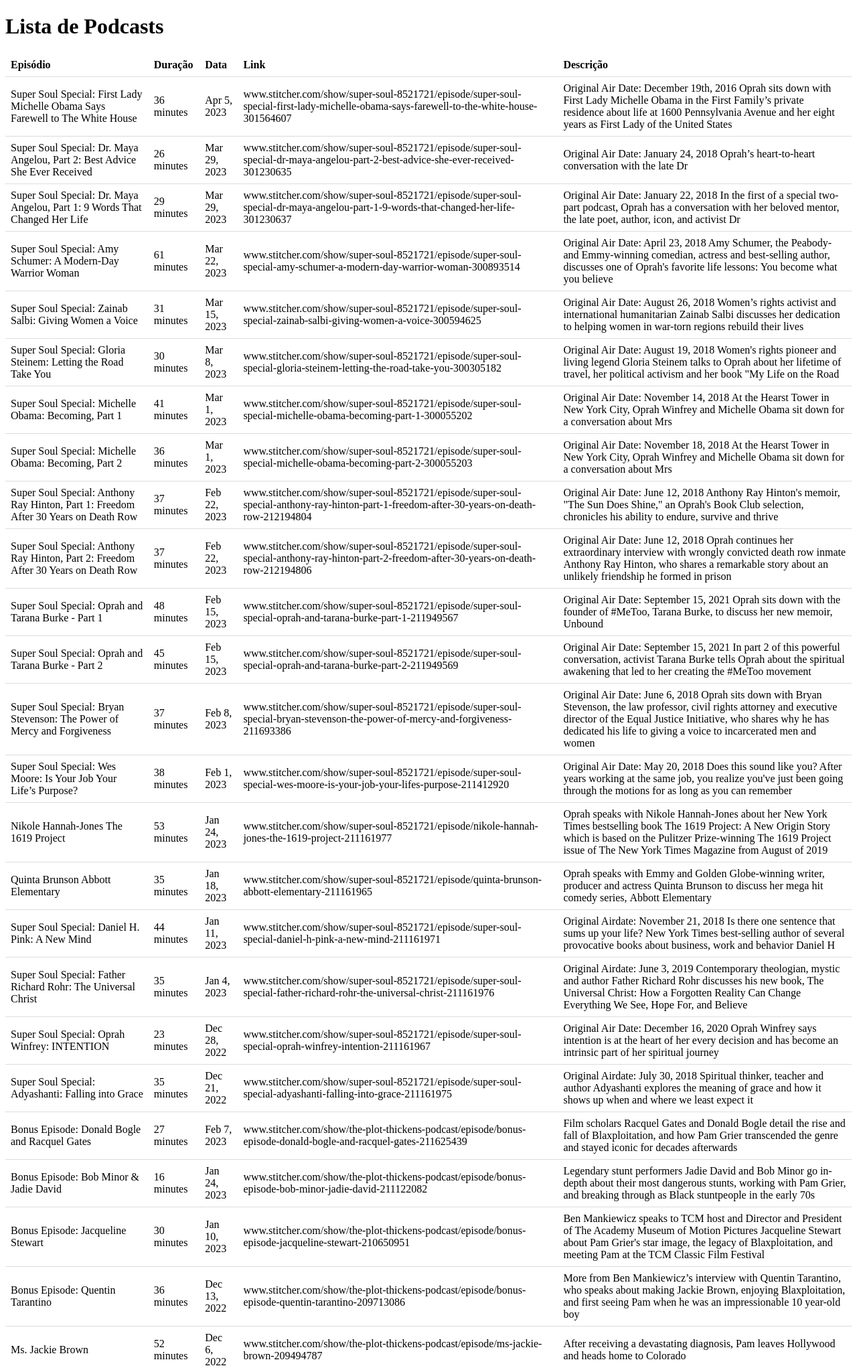
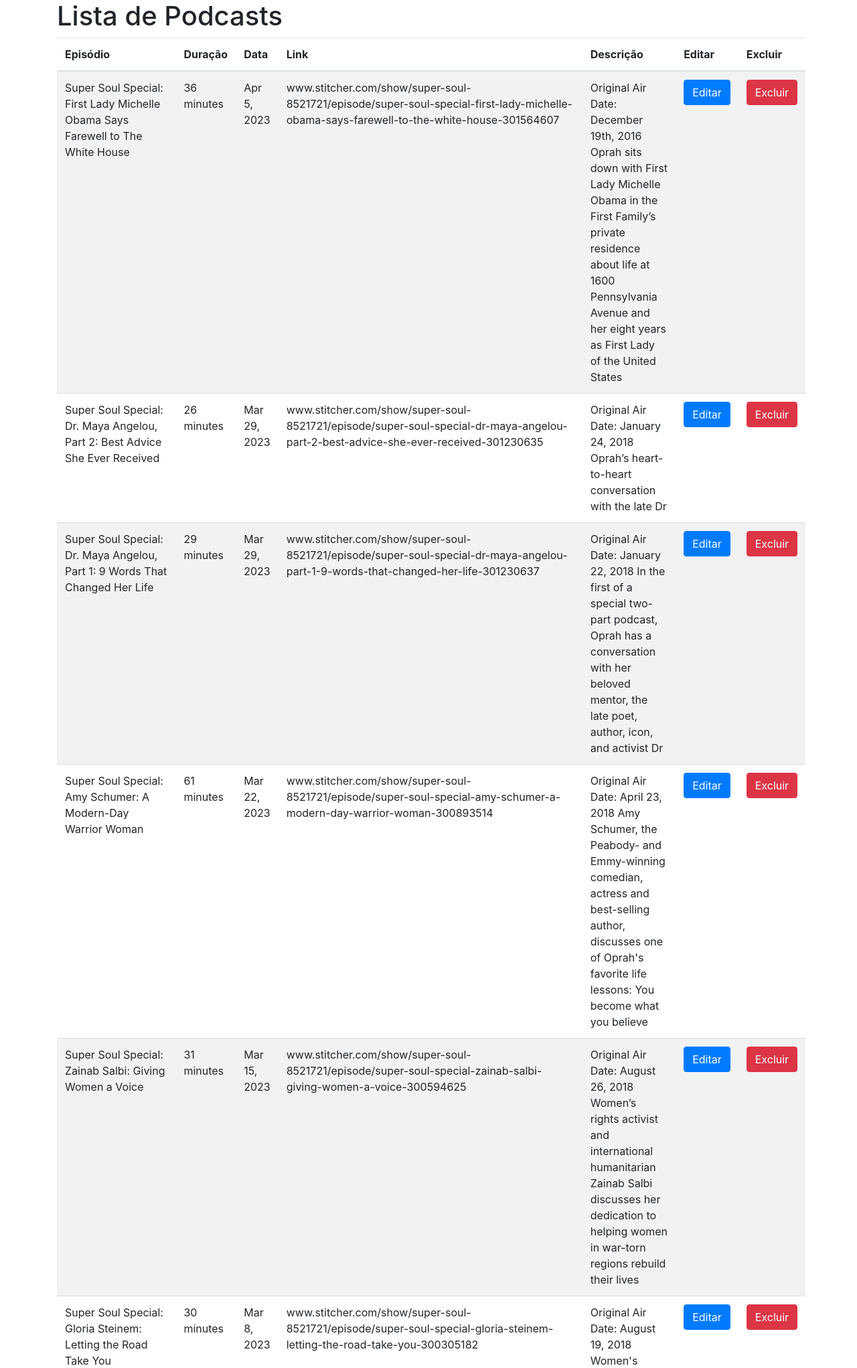
Before and after one commit to esdrasabreu/podcasts, a Flask app: page /podcasts in a window 1280 px wide. Shown: the top 2043 px of the page at 67% size. Run offline with Flask 2, Linux system fonts and the light colour scheme; data comes from the database, SQL or seed files in the repository; some libraries are stand-ins or nearby versions.

Commit message:
atualizando visualmente front

```diff
--- a/app.py
+++ b/app.py
@@ -25,9 +25,10 @@
     podcast = db.execute('SELECT * FROM podcast WHERE id = ?', (id,)).fetchone()
     db.close()
     if podcast:
-        return make_response(jsonify(dict(podcast)), 200)
+        return render_template('podcasts.html', podcasts=podcast)
     else:
-        return make_response(jsonify({'message': 'Podcast not found'}), 404)
+        return render_template('podcasts.html', podcasts=podcast)
+
 
 @app.route('/podcasts/episodio/<string:episodio>', methods=['GET'])
 def get_podcast_by_episodio(episodio):
--- a/templates/podcasts.html
+++ b/templates/podcasts.html
@@ -2,6 +2,7 @@
 <html>
 <head>
     <title>Lista de Podcasts</title>
+    <link rel="stylesheet" href="https://stackpath.bootstrapcdn.com/bootstrap/4.5.2/css/bootstrap.min.css">
     <style>
         table {
             width: 100%;
@@ -16,8 +17,9 @@
     </style>
 </head>
 <body>
+    <div class="container">
         <h1>Lista de Podcasts</h1>
-    <table>
+        <table class="table table-striped">
             <thead>
                 <tr>
                     <th>Episódio</th>
@@ -25,6 +27,8 @@
                     <th>Data</th>
                     <th>Link</th>
                     <th>Descrição</th>
+                    <th>Editar</th>
+                    <th>Excluir</th>
                 </tr>
             </thead>
             <tbody>
@@ -35,9 +39,20 @@
                     <td>{{ podcast['data'] }}</td>
                     <td>{{ podcast['link'] }}</td>
                     <td>{{ podcast['descricao'] }}</td>
+                    <td>
+                        <a href="/podcasts/{{ podcast['id'] }}/edit" class="btn btn-primary">Editar</a>
+                    </td>
+                    <td>
+                        <form action="/podcasts/{{ podcast['id'] }}" method="POST" onsubmit="return confirm('Tem certeza de que deseja excluir este podcast?')">
+                            <input type="hidden" name="_method" value="DELETE">
+                            <button type="submit" class="btn btn-danger">Excluir</button>
+                        </form>
+                    </td>
                 </tr>
                 {% endfor %}
             </tbody>
         </table>
+        <a href="/podcasts/new" class="btn btn-success">Novo Podcast</a>
+    </div>
 </body>
 </html>
```
Lines whose indentation alone changed are shown as unchanged.
